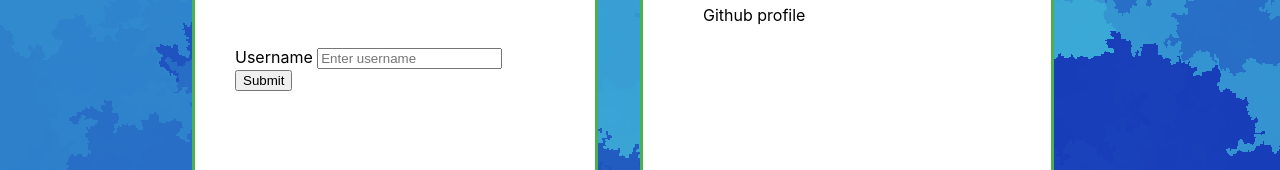
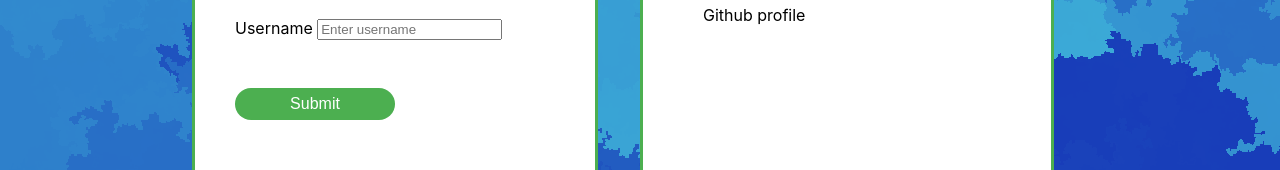
Before and after one commit to franciscogonzal2/tarea1, a React (Create React App) app: page / in a window 1280 px wide. Shown: the part 334-504 px from the top of the page. Built offline with nearby package versions, Linux system fonts and the light colour scheme; no server answers.

Commit message:
btn style

```diff
--- a/src/components/Input/Input.css
+++ b/src/components/Input/Input.css
@@ -12,3 +12,21 @@
     left: 15%;
     border-radius: 15px;
 }
+
+.btnFindUser{
+    width: 10rem !important;
+    height: 2rem;
+    margin: 0 auto;
+    background-color: #4CAF50;
+    margin-top: 3rem;
+    border: none;
+    color: white;
+    text-align: center;
+    text-decoration: none;
+    display: inline-block;
+    font-size: 16px;
+    border-radius: 25px;
+}
+.btnFindUser:hover{
+    opacity: 0.4;
+}
--- a/src/components/Input/Input.jsx
+++ b/src/components/Input/Input.jsx
@@ -1,6 +1,7 @@
 import React, { useState } from 'react';
 import { Form, Button } from 'react-bootstrap';
 import './Input.css'
+
 const Input = ({ onSubmit }) => {
   const [username, setUsername] = useState('');
 
@@ -25,7 +26,7 @@
           onChange={handleChange}
         />
       </Form.Group>
-      <Button variant="primary" type="submit">
+      <Button variant="primary" type="submit" className='btnFindUser'>
         Submit
       </Button>
     </Form>
```
